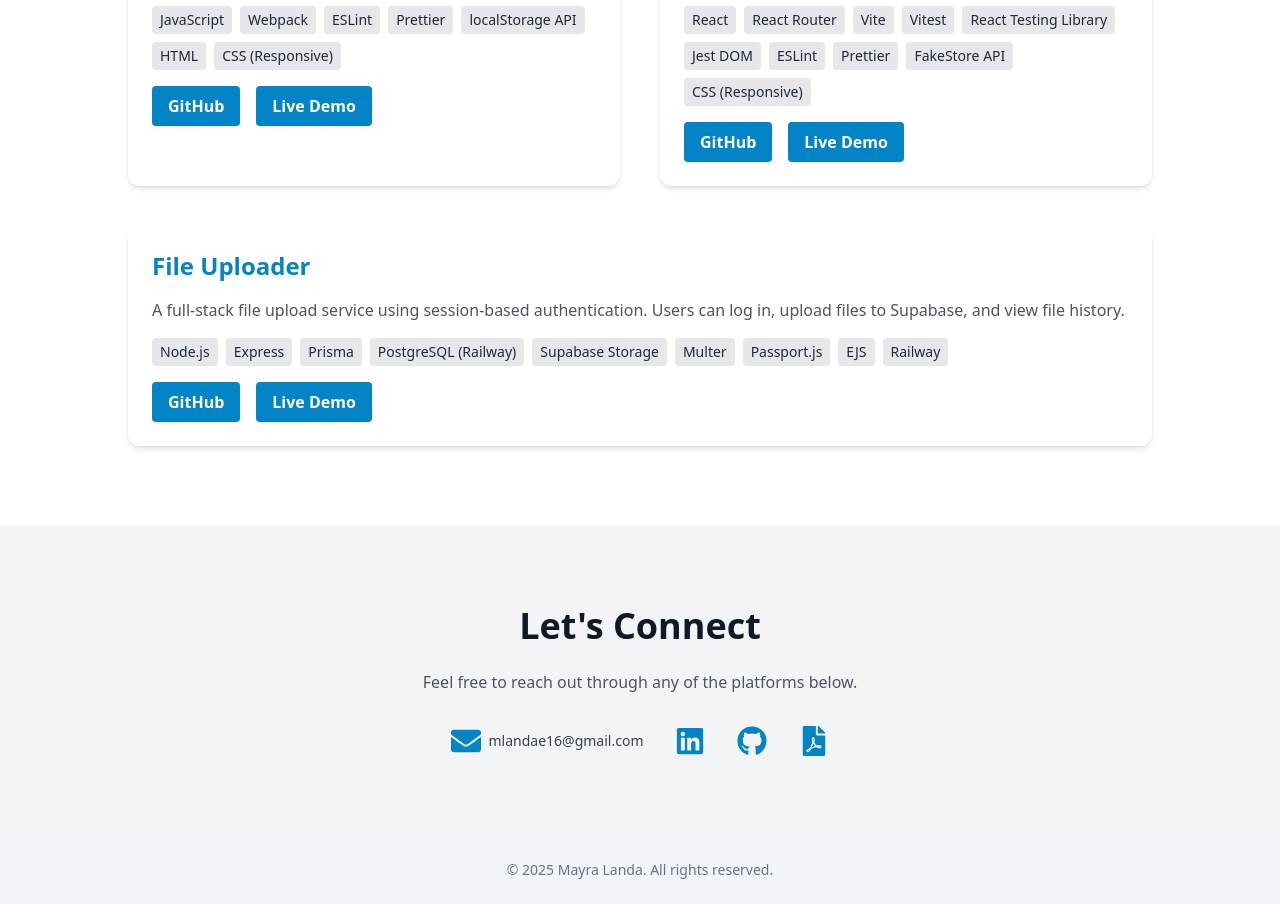
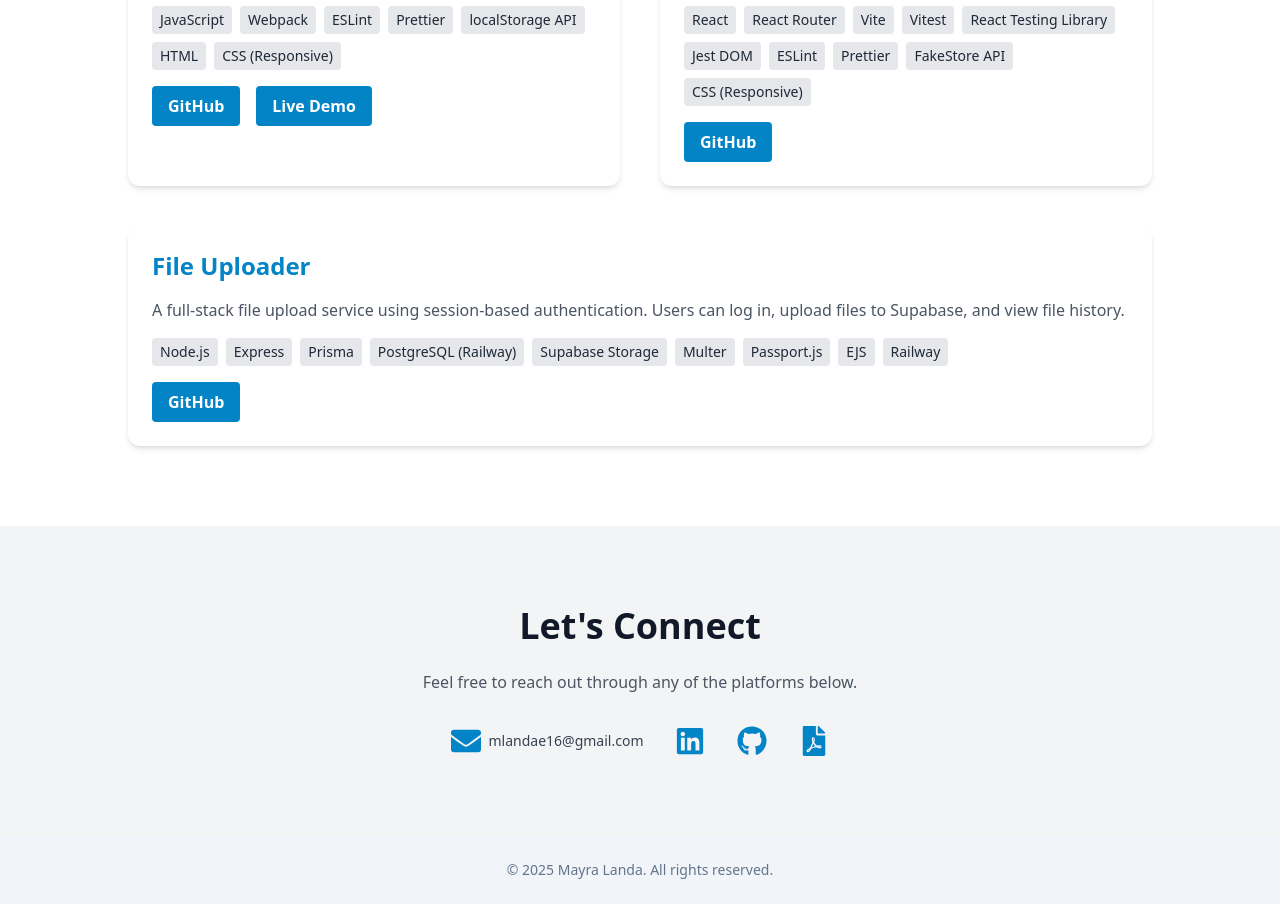
Before and after one commit to mlanda98/portfolio, a React (Vite) app: page / in a window 1280 px wide. Shown: the part 2820-3724 px from the top of the page. Built offline with nearby package versions, Linux system fonts and the light colour scheme.

Commit message:
edit projects

```diff
--- a/src/components/Projects.jsx
+++ b/src/components/Projects.jsx
@@ -166,14 +166,6 @@ export default function Projects() {
             >
               GitHub
             </a>
-            <a
-              href="https://shopping-cart-production-15ea.up.railway.app"
-              target="_blank"
-              rel="noopener noreferrer"
-              className="bg-sky-600 hover:bg-sky-700 text-white font-semibold py-2 px-4 rounded transition"
-            >
-              Live Demo
-            </a>
           </div>
         </div>
 
@@ -217,14 +209,6 @@ export default function Projects() {
             >
               GitHub
             </a>
-            <a
-              href="https://file-uploader-production-d3b1.up.railway.app"
-              target="_blank"
-              rel="noopener noreferrer"
-              className="bg-sky-600 hover:bg-sky-700 text-white font-semibold py-2 px-4 rounded transition"
-            >
-              Live Demo
-            </a>
           </div>
         </div>
       </div>
```
